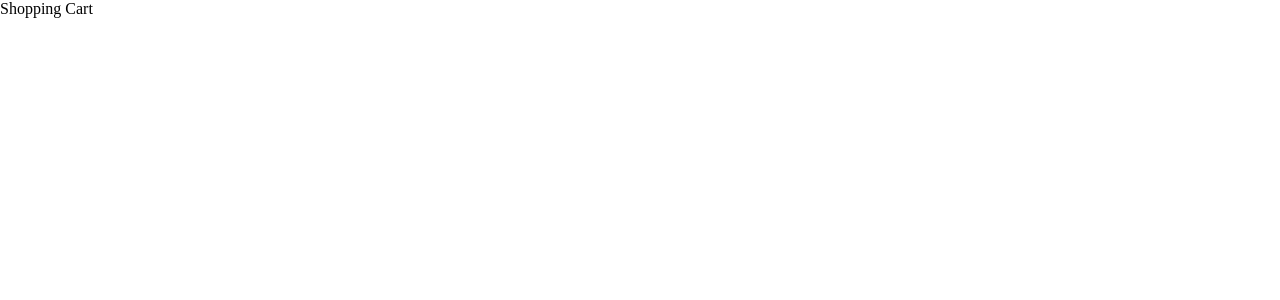
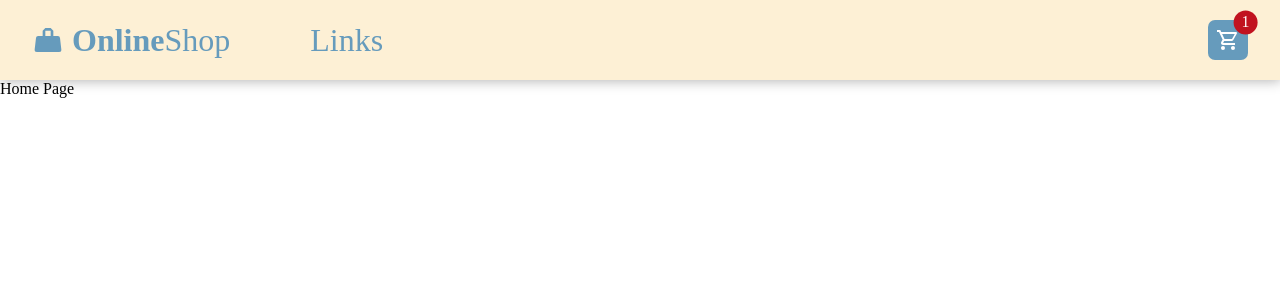
Before and after one commit to matthewb570/odin-shopping-cart, a React (Vite) app: page / in a window 1280 px wide. Shown: the top 300 px of the page. Built offline with nearby package versions, Linux system fonts and the light colour scheme.

Commit message:
Add React Router and related configurations

```diff
--- a/package.json
+++ b/package.json
@@ -11,7 +11,8 @@
   },
   "dependencies": {
     "react": "^19.1.0",
-    "react-dom": "^19.1.0"
+    "react-dom": "^19.1.0",
+    "react-router": "^7.6.0"
   },
   "devDependencies": {
     "@eslint/js": "^9.25.0",
--- a/src/components/App.jsx
+++ b/src/components/App.jsx
@@ -1,7 +1,14 @@
+import { Outlet } from "react-router";
 import "../styles/App.css";
+import NavBar from "./navigation/NavBar";
 
 function App() {
-  return <div>Shopping Cart</div>;
+  return (
+    <>
+      <NavBar />
+      <Outlet />
+    </>
+  );
 }
 
 export default App;
--- a/src/main.jsx
+++ b/src/main.jsx
@@ -1,10 +1,11 @@
 import { StrictMode } from "react";
 import { createRoot } from "react-dom/client";
 import "./styles/index.css";
-import App from "./components/App.jsx";
+import { RouterProvider } from "react-router";
+import RouterConfig from "./router/RouterConfig.jsx";
 
 createRoot(document.getElementById("root")).render(
   <StrictMode>
-    <App />
+    <RouterProvider router={RouterConfig.router} />
   </StrictMode>,
 );
--- /dev/null
+++ b/src/router/RouterConfig.jsx
@@ -0,0 +1,25 @@
+import { createBrowserRouter } from "react-router";
+import App from "../components/App";
+import ShopPage from "../components/page/ShopPage";
+
+const HOME_PAGE_PATH = "/";
+const SHOP_PAGE_PATH = "/shop";
+
+const router = createBrowserRouter([
+  {
+    path: HOME_PAGE_PATH,
+    element: <App />,
+    children: [
+      {
+        index: true,
+        element: <div>Home Page</div>,
+      },
+      {
+        path: SHOP_PAGE_PATH,
+        element: <ShopPage />,
+      },
+    ],
+  },
+]);
+
+export default { router, HOME_PAGE_PATH, SHOP_PAGE_PATH };
```
Also changed, not shown: 1 other file (tests, documents, lock files or other folders).
